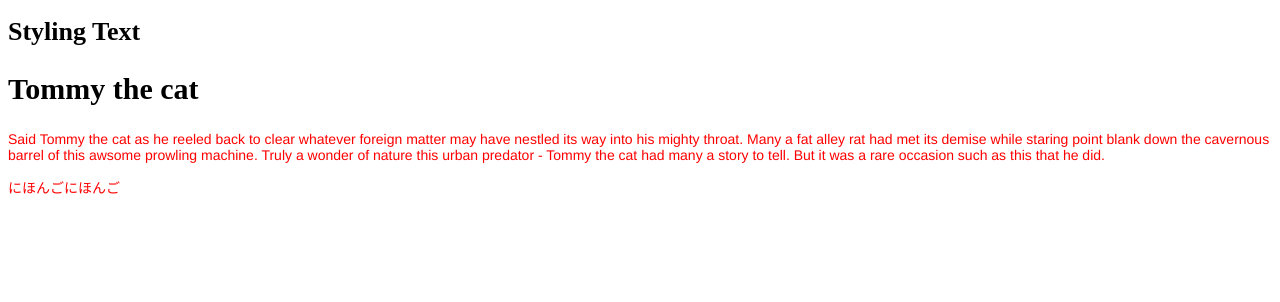
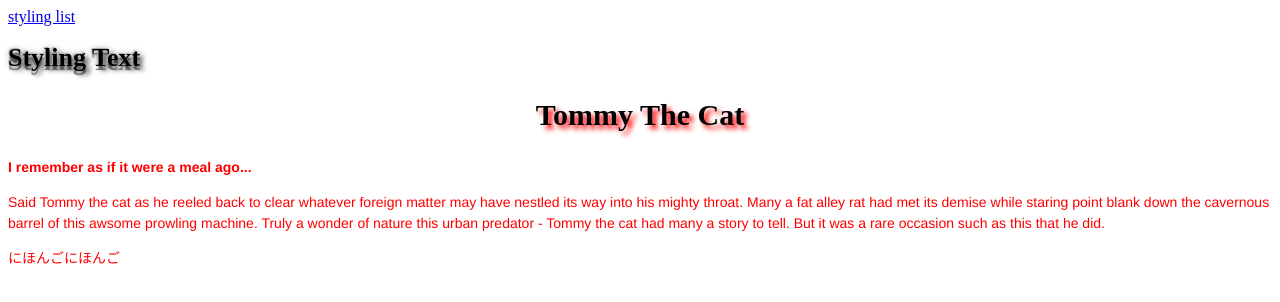
Before and after one commit to nasudaai/learning-css, a plain HTML site: page styling-text/top.html in a window 1280 px wide. Drawn offline with Linux system fonts and the light colour scheme.

Commit message:
add styling list

```diff
--- /dev/null
+++ b/styling-text/list.css
@@ -0,0 +1,3 @@
+h1 {
+  text-transform: capitalize;
+}
--- a/styling-text/style.css
+++ b/styling-text/style.css
@@ -2,17 +2,33 @@ html {
   font-size: 10px;
 }
 
+a {
+  font-size: 1.6rem;
+}
 h1 {
   font-size: 2.6rem;
+  text-shadow:
+    -1px -1px 1px #aaa,
+    0px 4px 1px rgba(0, 0, 0, 0.5),
+    4px 4px 5px rgba(0, 0, 0, 0.7),
+    0px 0px 7px rgba(0, 0, 0, 0.4);
+
 }
 
 h2 {
   font-size: 3rem;
+  text-shadow: 4px 4px 5px red;
+  text-transform: capitalize;
+  text-align: center;
 }
 
+h2 + p {
+  font-weight: bold;
+}
 p {
   font-size: 1.4rem;
   font-family: Helvetica, Arial, sans-serif;
   color: red;
+  line-height: 1.5;
 
 }
--- a/styling-text/top.html
+++ b/styling-text/top.html
@@ -4,9 +4,13 @@
   <link rel="stylesheet" href="./style.css" />
 </head>
 <body>
+  <a href="./list.html">styling list</a>
   <h1>Styling Text</h1>
 
   <h2>Tommy the cat</h2>
+
+  <p>I remember as if it were a meal ago...</p>
+
   <p>
    Said Tommy the cat as he reeled back to clear whatever foreign matter may have nestled its way into his mighty throat. Many a fat alley rat had met its demise while staring point blank down the cavernous barrel of this awsome prowling machine. Truly a wonder of nature this urban predator - Tommy the cat had many a story to tell. But it was a rare occasion such as this that he did.
   </p>
```
Also changed, not shown: styling-text/list.html (added, +9 -0 lines).
